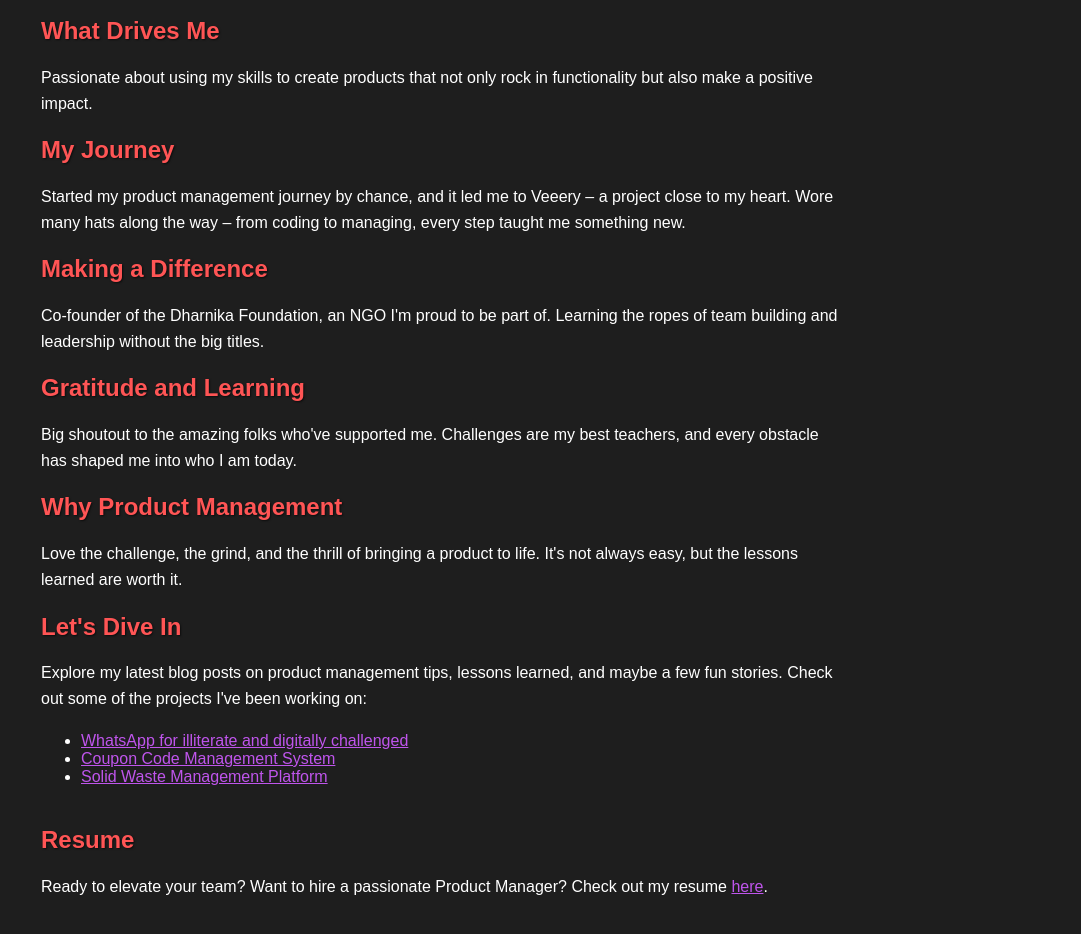
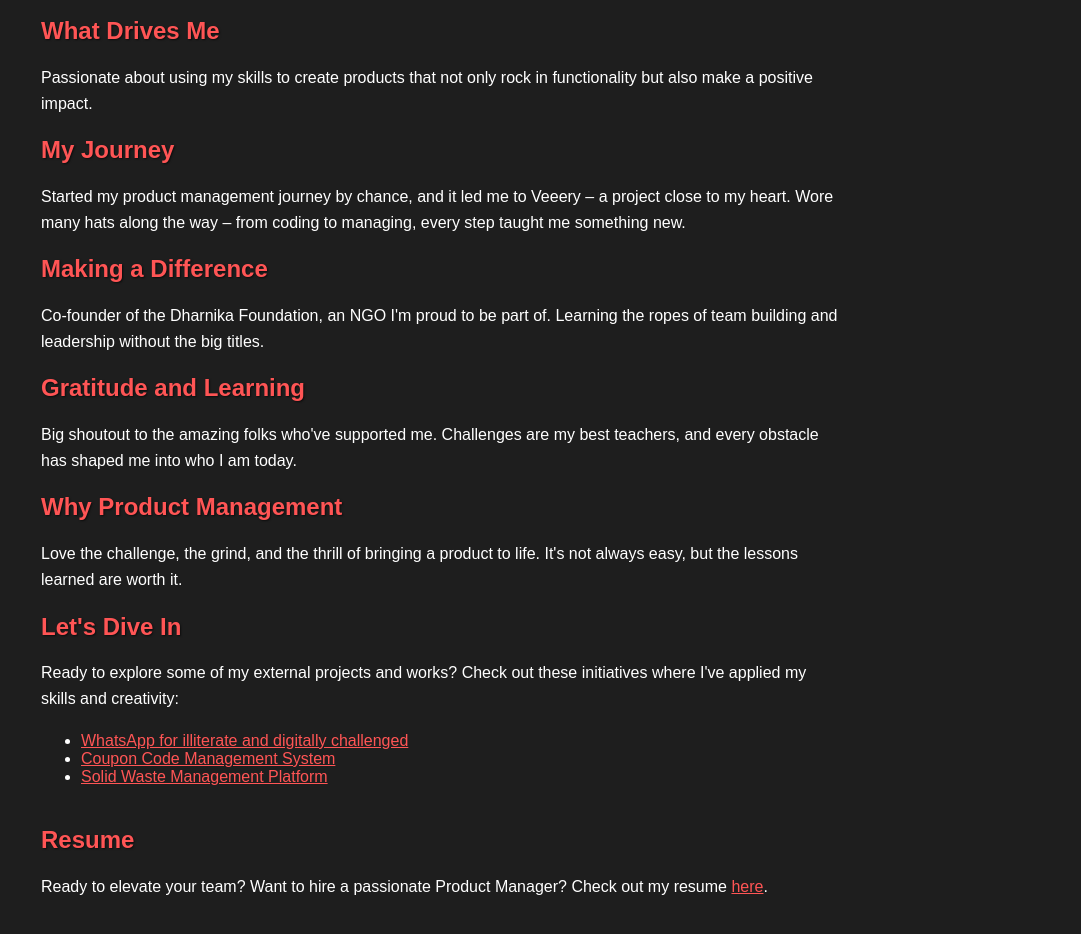
Before and after one commit to avithehacker/PM, a plain HTML site: page index.html in a window 1280 px wide. Shown: the part 154-1088 px from the top of the page, without its empty margins (199-1280 px from the left). Drawn offline with Linux system fonts and the light colour scheme.

```diff
--- a/index.html
+++ b/index.html
@@ -51,7 +51,7 @@
         }
 
         a {
-            color: #bf55ec; /* Purple color for links */
+            color: #ff5555; /* Red color for links */
         }
 
         p {
@@ -101,7 +101,7 @@
     <p>Love the challenge, the grind, and the thrill of bringing a product to life. It's not always easy, but the lessons learned are worth it.</p>
 
     <h2>Let's Dive In</h2>
-    <p>Explore my latest blog posts on product management tips, lessons learned, and maybe a few fun stories. Check out some of the projects I've been working on:</p>
+    <p>Ready to explore some of my external projects and works? Check out these initiatives where I've applied my skills and creativity:</p>
 
     <ul>
         <li><a href="#link">WhatsApp for illiterate and digitally challenged</a></li>
```
